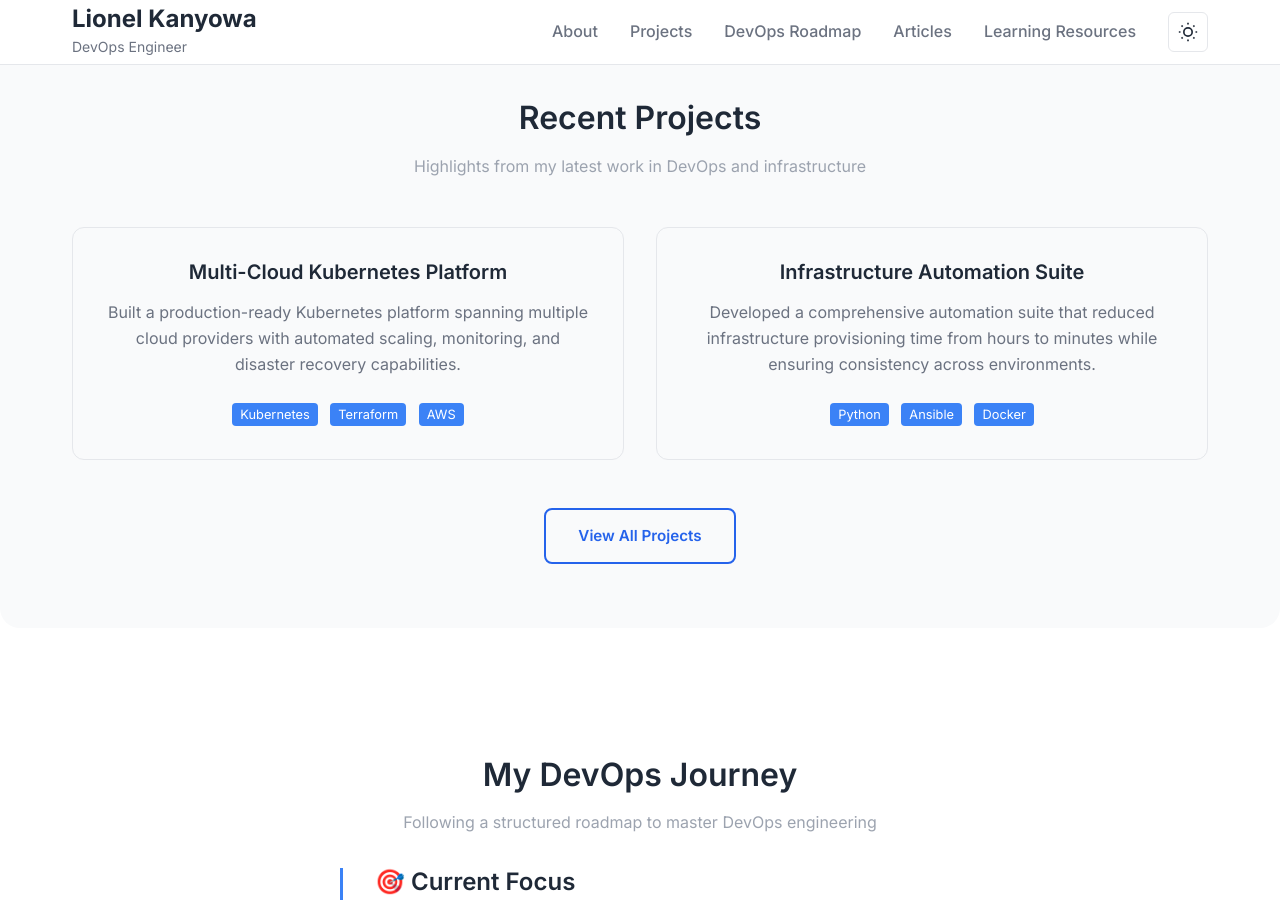
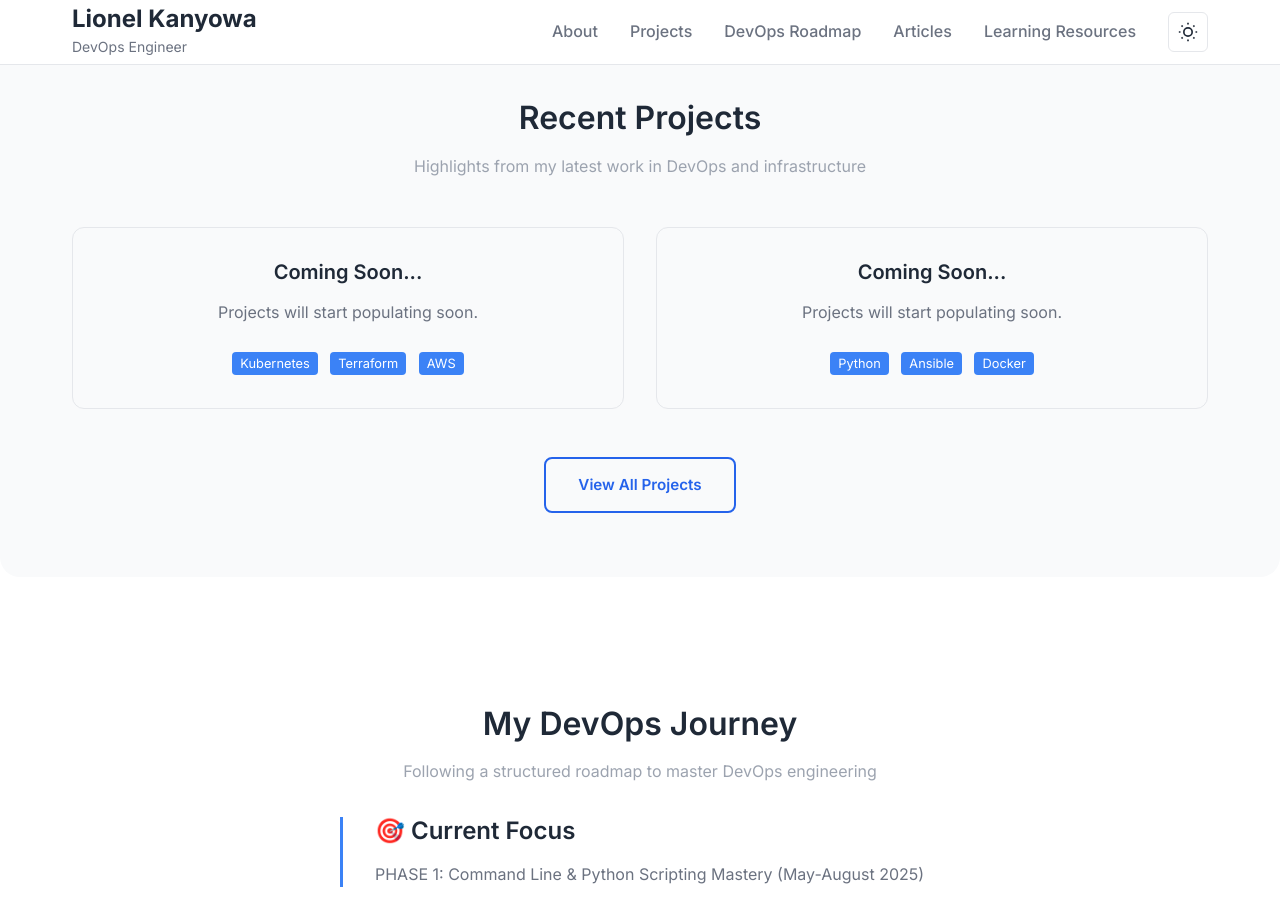
Before and after one commit to lionelkanyowa/lionelkanyowa.github.io, a Jekyll site: the page built from index.html, in a window 1280 px wide and 900 px high, scrolled down 1703 px. Built offline with Jekyll 4.4.1, drawn with Linux system fonts in a browser that asks for light colours.

Commit message:
chore: updated html content in index.html.

```diff
--- a/index.html
+++ b/index.html
@@ -64,9 +64,8 @@ title: Home
 
     <div class="card-grid">
       <div class="card">
-        <h3>Multi-Cloud Kubernetes Platform</h3>
-        <p>Built a production-ready Kubernetes platform spanning multiple cloud providers with automated scaling,
-          monitoring, and disaster recovery capabilities.</p>
+        <h3>Coming Soon...</h3>
+        <p>Projects will start populating soon.</p>
         <div style="margin-top: 1.5rem;">
           <span
             style="background: var(--accent-color); color: white; padding: 0.25rem 0.5rem; border-radius: 4px; font-size: 0.8rem; margin-right: 0.5rem;">Kubernetes</span>
@@ -78,9 +77,8 @@ title: Home
       </div>
 
       <div class="card">
-        <h3>Infrastructure Automation Suite</h3>
-        <p>Developed a comprehensive automation suite that reduced infrastructure provisioning time from hours to
-          minutes while ensuring consistency across environments.</p>
+        <h3>Coming Soon...</h3>
+        <p>Projects will start populating soon.</p>
         <div style="margin-top: 1.5rem;">
           <span
             style="background: var(--accent-color); color: white; padding: 0.25rem 0.5rem; border-radius: 4px; font-size: 0.8rem; margin-right: 0.5rem;">Python</span>
```
Also changed, not shown: 2 other files.
